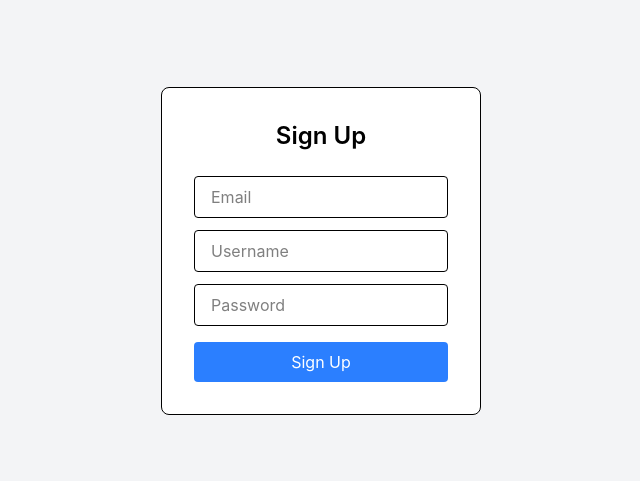
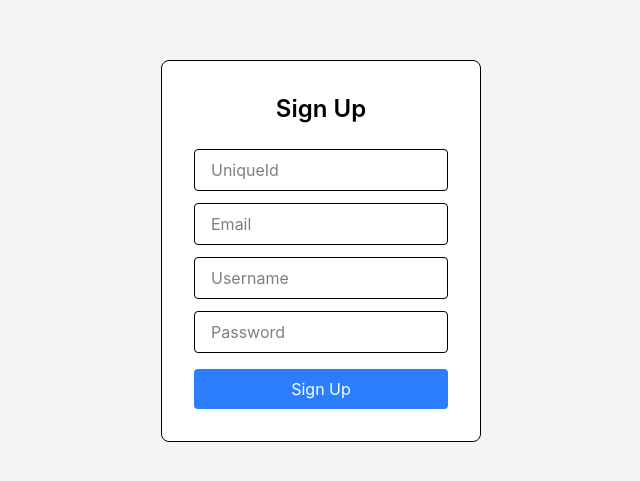
Before and after one commit to aadityap0ap/peerSpace_FE, a React (Vite) app in the folder peerspacefe/: page /signup in a window 1280 px wide. Shown: the part 149-630 px from the top of the page, without its empty margins (319-959 px from the left). Built offline with nearby package versions, Linux system fonts and the light colour scheme.

Commit message:
Some changes done in order to accumulate unique id field

```diff
--- a/peerspacefe/src/Pages/SignUp.tsx
+++ b/peerspacefe/src/Pages/SignUp.tsx
@@ -5,6 +5,7 @@ import { useNavigate } from "react-router-dom";
 
 export function SignUp() {
   const navigate = useNavigate();
+  const [uniqueId,setUinqueId] = useState("");
   const [email,setEmail] = useState("");
   const [username,setUsername] = useState("");
   const [password,setPassword] = useState("");
@@ -14,12 +15,14 @@ export function SignUp() {
       const response =  await axios.post(
         "http://localhost:3000/auth/signup",
         {
+          uniqueId,
           email,
           username,
           password
         }
       );
       alert(response.data.message);
+      setUinqueId("");
       setEmail("");
       setUsername("");
       setPassword("");
@@ -36,6 +39,13 @@ export function SignUp() {
         <h2 className="text-2xl font-semibold text-center mb-6">
           Sign Up
         </h2>
+
+         <input
+          value={uniqueId}
+          onChange={(e) => setUinqueId(e.target.value)}
+          className="px-4 py-2 border rounded mb-3 outline-none focus:border-blue-500"
+          placeholder="UniqueId"
+        />
 
          <input
           value={email}
```
